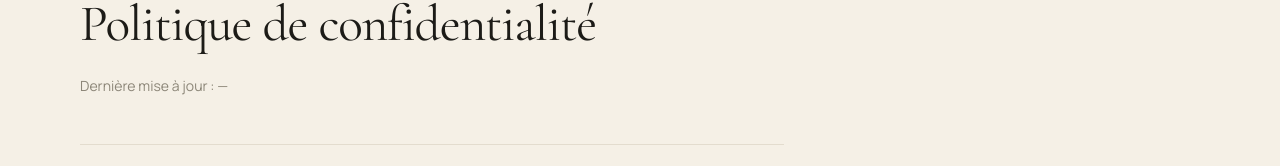
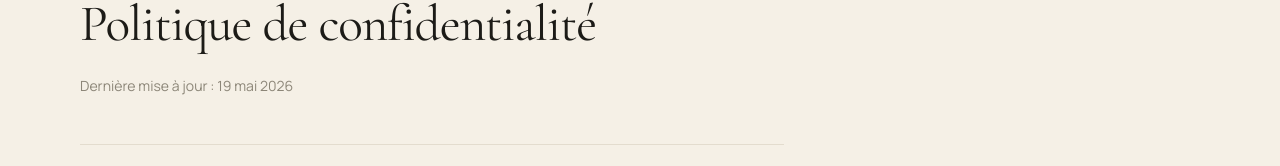
Before and after one commit to aliox4/inesconsulting, a Next.js app: page /confidentialite in a window 1280 px wide. Shown: the part 203-369 px from the top of the page. Built offline with nearby package versions, Linux system fonts and the light colour scheme.

Commit message:
Update page.tsx

```diff
--- a/app/confidentialite/page.tsx
+++ b/app/confidentialite/page.tsx
@@ -5,7 +5,7 @@ import { siteConfig, legal } from "@/lib/content";
 export const metadata: Metadata = {
   title: "Politique de confidentialité",
   description:
-    "Politique de confidentialité du site Inès Desquines Consulting — traitement des données, RGPD, droits des utilisateurs.",
+    "Politique de confidentialité du site Inès Consulting — traitement des données, RGPD, droits des utilisateurs.",
   robots: { index: true, follow: true },
 };
 
@@ -14,7 +14,7 @@ export default function ConfidentialitePage() {
     <LegalPage
       eyebrow="Informations"
       title="Politique de confidentialité"
-      updatedAt="—"
+      updatedAt={legal.updatedAt}
     >
       <p>
         La présente politique décrit la manière dont les informations
@@ -61,9 +61,7 @@ export default function ConfidentialitePage() {
       </p>
 
       <h2>Finalités &amp; base légale</h2>
-      <p>
-        Les données collectées sont utilisées pour&nbsp;:
-      </p>
+      <p>Les données collectées sont utilisées pour&nbsp;:</p>
       <ul>
         <li>répondre à votre demande de prise de contact&nbsp;;</li>
         <li>vous proposer, le cas échéant, un rendez-vous d'échange&nbsp;;</li>
```
